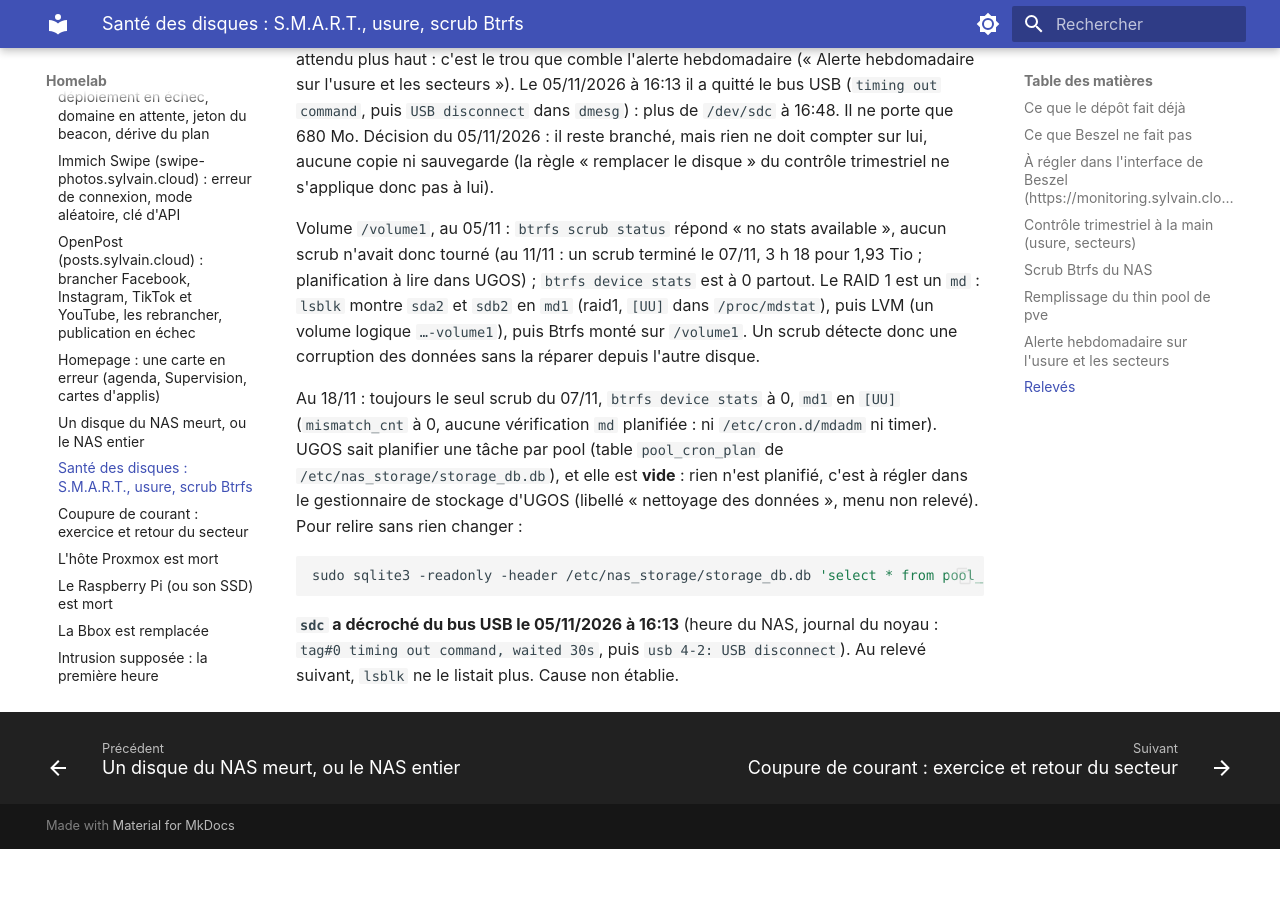
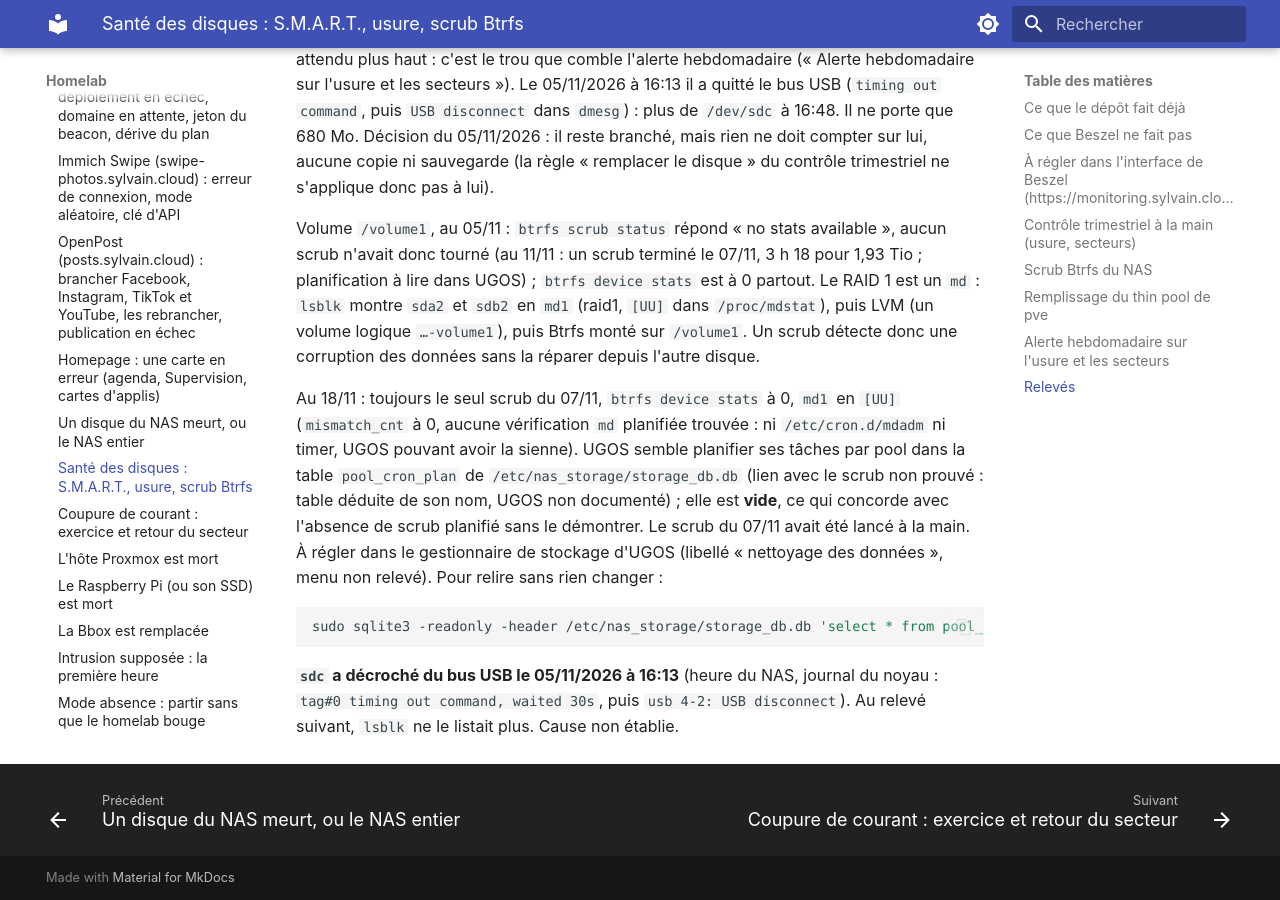
Before and after one commit to sylvainmetayer/homelab, an MkDocs documentation site: the page built from docs/runbooks/sante-des-disques.md, in a window 1280 px wide and 900 px high, scrolled down 5455 px. Built offline with MkDocs 1.6.1 and Material for MkDocs 9.7.7, drawn with Linux system fonts in a browser that asks for light colours; before the commit the page ends 6304 px from its top, so only the background shows below that.

Commit message:
docs(sante-des-disques): retours de revue, ce que le relevé prouve ou non
Claude-Session: https://claude.ai/code/session_01EfxfYARk8FCAw13wUeDLUe

````diff
--- a/docs/runbooks/sante-des-disques.md
+++ b/docs/runbooks/sante-des-disques.md
@@ -193,10 +193,13 @@ planification à lire dans UGOS) ; `btrfs device stats` est à 0 partout. Le RAI
 une corruption des données sans la réparer depuis l'autre disque.
 
 Au 18/11 : toujours le seul scrub du 07/11, `btrfs device stats` à 0, `md1` en `[UU]`
-(`mismatch_cnt` à 0, aucune vérification `md` planifiée : ni `/etc/cron.d/mdadm` ni timer).
-UGOS sait planifier une tâche par pool (table `pool_cron_plan` de
-`/etc/nas_storage/storage_db.db`), et elle est **vide** : rien n'est planifié, c'est à
-régler dans le gestionnaire de stockage d'UGOS (libellé « nettoyage des données », menu non relevé). Pour relire sans rien changer :
+(`mismatch_cnt` à 0, aucune vérification `md` planifiée trouvée : ni `/etc/cron.d/mdadm` ni timer, UGOS pouvant avoir la sienne).
+UGOS semble planifier ses tâches par pool dans la table `pool_cron_plan` de
+`/etc/nas_storage/storage_db.db` (lien avec le scrub non prouvé : table déduite de son
+nom, UGOS non documenté) ; elle est **vide**, ce qui concorde avec l'absence de scrub
+planifié sans le démontrer. Le scrub du 07/11 avait été lancé à la main.
+À régler dans le gestionnaire de stockage d'UGOS (libellé « nettoyage des données »,
+menu non relevé). Pour relire sans rien changer :
 
 ```bash
 sudo sqlite3 -readonly -header /etc/nas_storage/storage_db.db 'select * from pool_cron_plan;'
````
Also changed, not shown: docs/runbooks/disque-nas-mort.md (+4 -3 lines).
